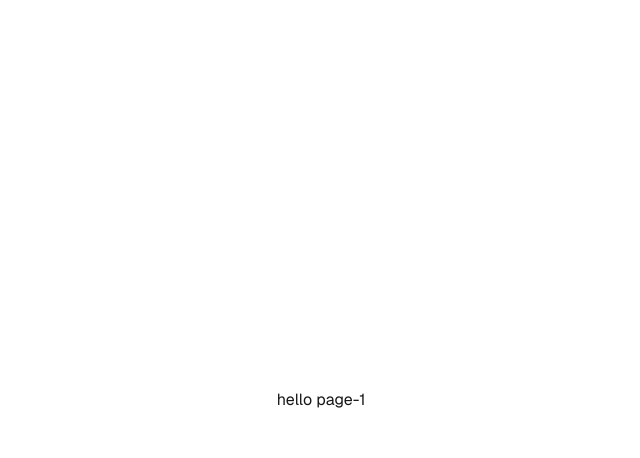
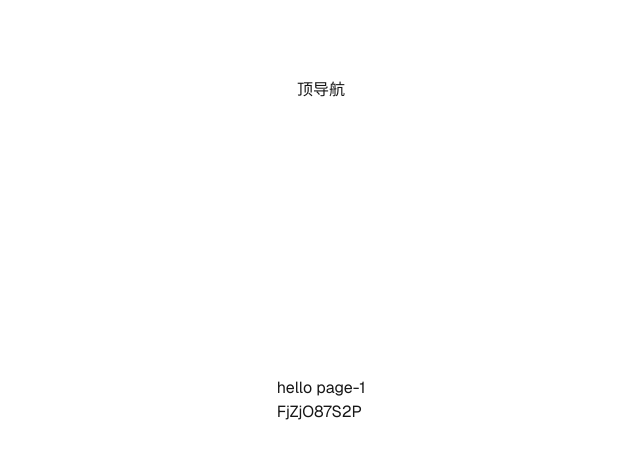
Before and after one commit to oonne/next-demo, a Next.js app: page /page-1 in a window 1280 px wide. Shown: the top 458 px of the page, without its empty margins (319-959 px from the left). Built offline with nearby package versions, Linux system fonts and the light colour scheme.

Commit message:
feat: 随机数测试

```diff
--- a/src/app/page-1/page.tsx
+++ b/src/app/page-1/page.tsx
@@ -1,9 +1,18 @@
+import HeaderNav from '@/components/header-nav/header-nav';
+import { Utils } from '@/utils';
+
+const { randomChars } = Utils;
+
 const Page1 = () => {
+  const chars = randomChars(10);
+
   return (
     <div className="grid grid-rows-[20px_1fr_20px] items-center justify-items-center min-h-screen p-8 pb-20 gap-16 sm:p-20 font-[family-name:var(--font-geist-sans)]">
+      <HeaderNav />
       <main className="flex flex-col gap-[32px] row-start-2 items-center sm:items-start">
         <div>
           <h1>hello page-1</h1>
+          <p>{chars}</p>
         </div>
       </main>
     </div>
--- a/src/app/page.tsx
+++ b/src/app/page.tsx
@@ -1,9 +1,12 @@
 import Image from 'next/image';
 import Link from 'next/link';
+import HeaderNav from '@/components/header-nav/header-nav';
 
 const Home = () => {
   return (
     <div className="grid grid-rows-[20px_1fr_20px] items-center justify-items-center min-h-screen p-8 pb-20 gap-16 sm:p-20 font-[family-name:var(--font-geist-sans)]">
+      <HeaderNav />
+
       <main className="flex flex-col gap-[32px] row-start-2 items-center sm:items-start">
         <Image src="/img/logo.png" alt="logo" width={180} height={38} priority />
         <div>
--- /dev/null
+++ b/src/components/header-nav/header-nav.tsx
@@ -0,0 +1,5 @@
+const HeaderNav = () => {
+  return <div>顶导航</div>;
+};
+
+export default HeaderNav;
```
Also changed, not shown: 1 other file (tests, documents, lock files or other folders).
